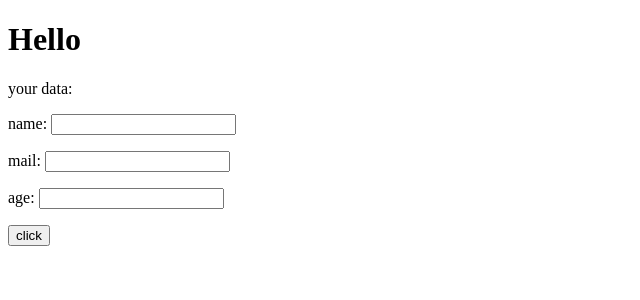
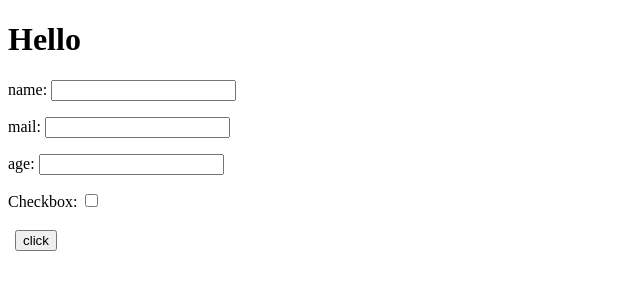
Before and after one commit to t7m3/Django3_20220221A0, a Django app: page /hello/ in a window 1280 px wide. Shown: the top 300 px of the page, without its empty margins (0-640 px from the left). Run offline with Django 3.2, Linux system fonts and the light colour scheme; some libraries are stand-ins or nearby versions.

Commit message:
0005 2022-03-04 p120まで。   書籍と同じにならない。

```diff
--- a/hello/forms.py
+++ b/hello/forms.py
@@ -4,3 +4,4 @@ class HelloForm(forms.Form):
     name = forms.CharField(label='name', widget=forms.TextInput(attrs={'class':'form-control'}))
     mail = forms.CharField(label='mail', widget=forms.TextInput(attrs={'class':'form-control'}))
     age = forms.IntegerField(label='age', widget=forms.NumberInput(attrs={'class':'form-control'}))
+    check = forms.BooleanField(label='Checkbox', required=False)
--- a/hello/templates/hello/index.html
+++ b/hello/templates/hello/index.html
@@ -11,12 +11,16 @@
 </head>
 
 <body class="container">
-    <h1 class="display-4 text-primary">{{title}}</title></h1>
+    <h1 class="display-4 text-primary">{{title}}</h1>
     <p class="h5 mt-4">{{message|safe}}</p>
     <form action="{% url 'index' %}" method="post">
         {% csrf_token %}
+        <table>
+        {{result}}
         {{ form.as_p }}
+        <tr><td></td><td>
         <input class="btn btn-primary my-2" type="submit" value="click">
+        </table>
     </form>
 </body>
 </html>
--- a/hello/views.py
+++ b/hello/views.py
@@ -10,18 +10,18 @@ class HelloView(TemplateView):
     def __init__(self):
         self.params = {
             'title':'Hello',
-            'message':'your data:',
-            'form':HelloForm()
+
+            'form':HelloForm(),
+            'result':''
         }
 
     def get(self, request):
         return render(request, 'hello/index.html', self.params)
 
     def post(self, request):
-        msg = 'あなたは、<b>' + request.POST['name'] + \
-            '(' + request.POST['age'] + \
-            ')</b>さんです。<br>メールアドレスは <b>' + request.POST['mail'] + \
-            '</b>ですね。'
-        self.params['message'] = msg
+        if ('check' in request.POST):
+            self.params['result'] = 'Checked!!'
+        else:
+            self.params['result'] = 'not checked...'
         self.params['form'] = HelloForm(request.POST)
         return render(request, 'hello/index.html', self.params)
```
